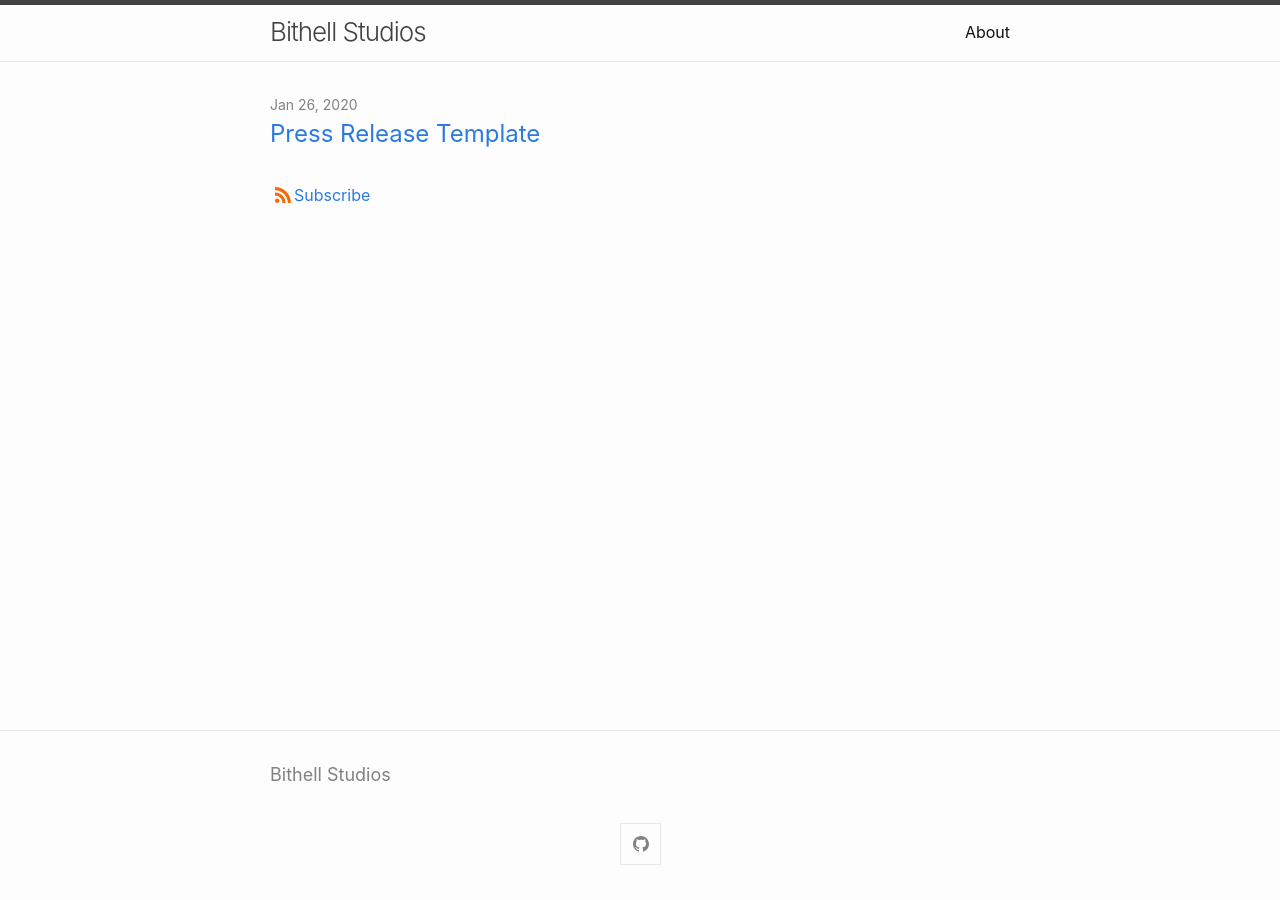
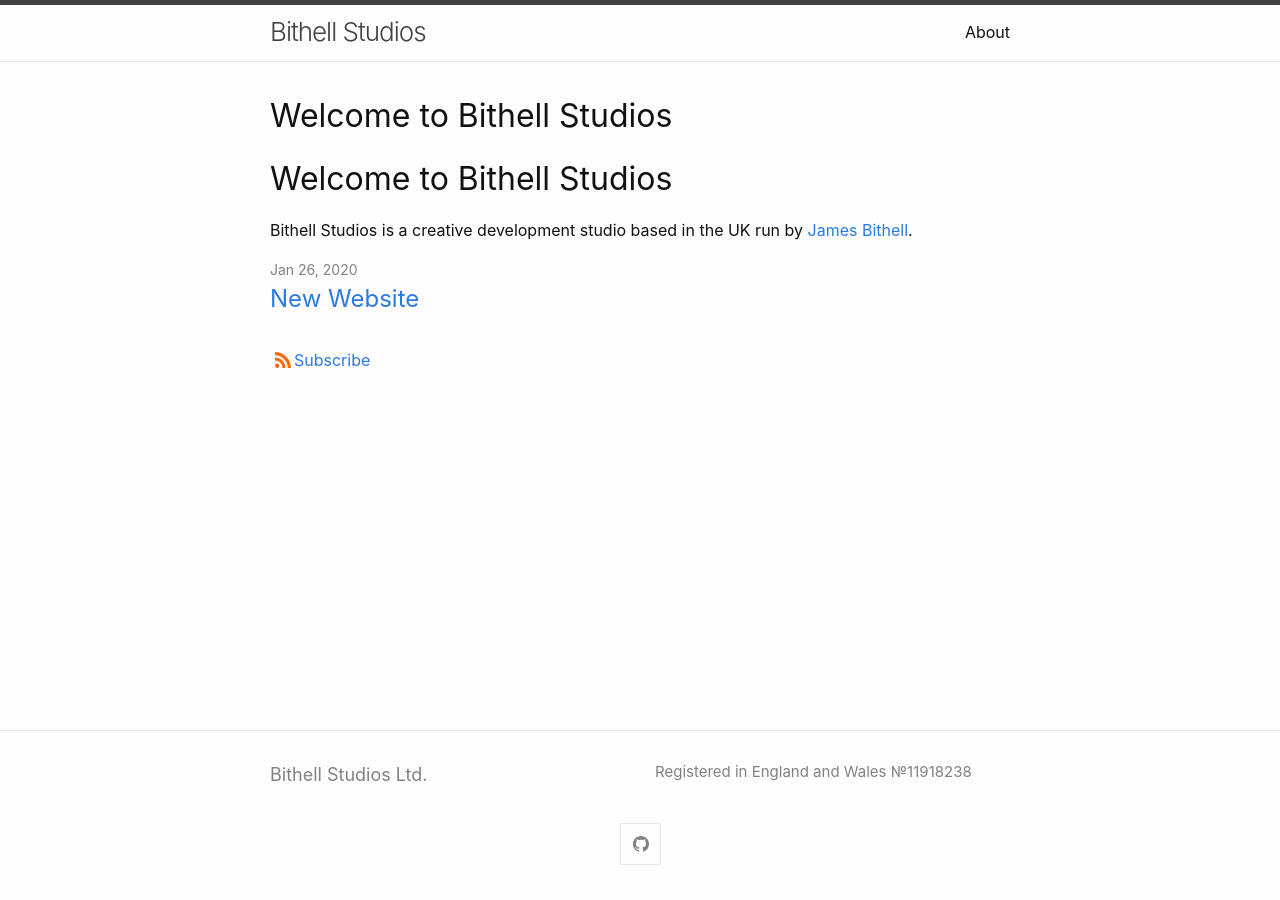
Before and after one commit to bstudios/website, a Jekyll site: the page built from index.md, in a window 1280 px wide. Built offline with Jekyll 4.4.1, drawn with Linux system fonts in a browser that asks for light colours; our own code applies the rules of GitHub Pages for plain Markdown files.

```diff
--- a/_includes/footer.html
+++ b/_includes/footer.html
@@ -5,20 +5,10 @@
 
     <div class="footer-col-wrapper">
       <div class="footer-col">
-        <h2 class="footer-heading">{{ site.title | escape }}</h2>
-      {%- if site.author %}
-        <ul class="contact-list">
-          {% if site.author.name -%}
-            <li class="p-name">{{ site.author.name | escape }}</li>
-          {% endif -%}
-          {% if site.author.email -%}
-            <li><a class="u-email" href="mailto:{{ site.author.email }}">{{ site.author.email }}</a></li>
-          {%- endif %}
-        </ul>
-      {%- endif %}
+        <h2 class="footer-heading">Bithell Studios Ltd.</h2>
       </div>
       <div class="footer-col">
-        <p>{{ site.description | escape }}</p>
+        <p>Registered in England and Wales &#8470;11918238</p>
       </div>
     </div>
 
--- a/index.md
+++ b/index.md
@@ -7,3 +7,7 @@
 #
 layout: home
 ---
+
+# Welcome to Bithell Studios
+
+Bithell Studios is a creative development studio based in the UK run by [James Bithell](https://jbithell.com).
```
Also changed, not shown: _posts/2020-01-26-template.md (deleted, +0 -11 lines), _posts/2020-01-26-website.md (added, +10 -0 lines).
